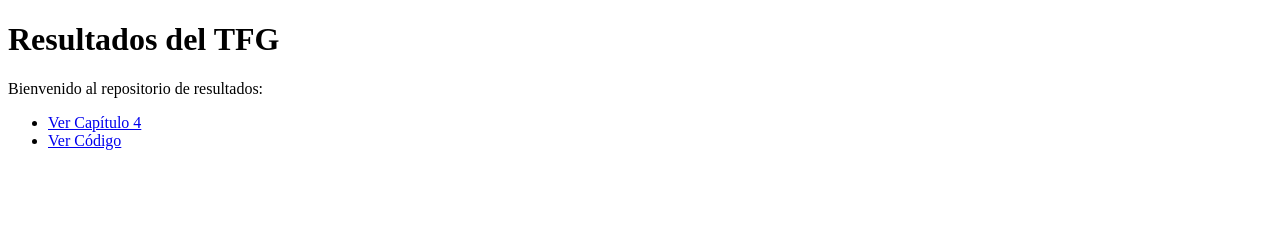
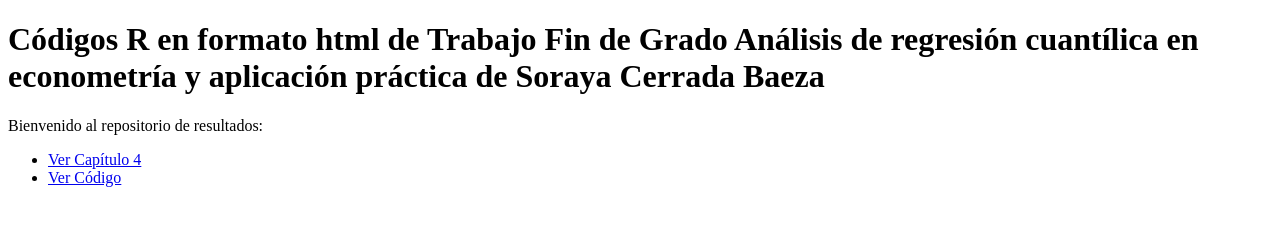
Before and after one commit to SorayaCB/C-digos-TFG-Soraya-Cerrada-Baeza, a plain HTML site: page index.html in a window 1280 px wide. Drawn offline with Linux system fonts and the light colour scheme.

Commit message:
Update index.html

```diff
--- a/index.html
+++ b/index.html
@@ -4,7 +4,8 @@
     <title>Resultados TFG - Soraya Cerrada</title>
 </head>
 <body>
-    <h1>Resultados del TFG</h1>
+    <h1>Códigos R en formato html de Trabajo Fin de Grado Análisis de regresión cuantílica en
+econometría y aplicación práctica de Soraya Cerrada Baeza</h1>
     <p>Bienvenido al repositorio de resultados:</p>
     <ul>
         <li><a href="Capitulo-4.html">Ver Capítulo 4</a></li>
```
